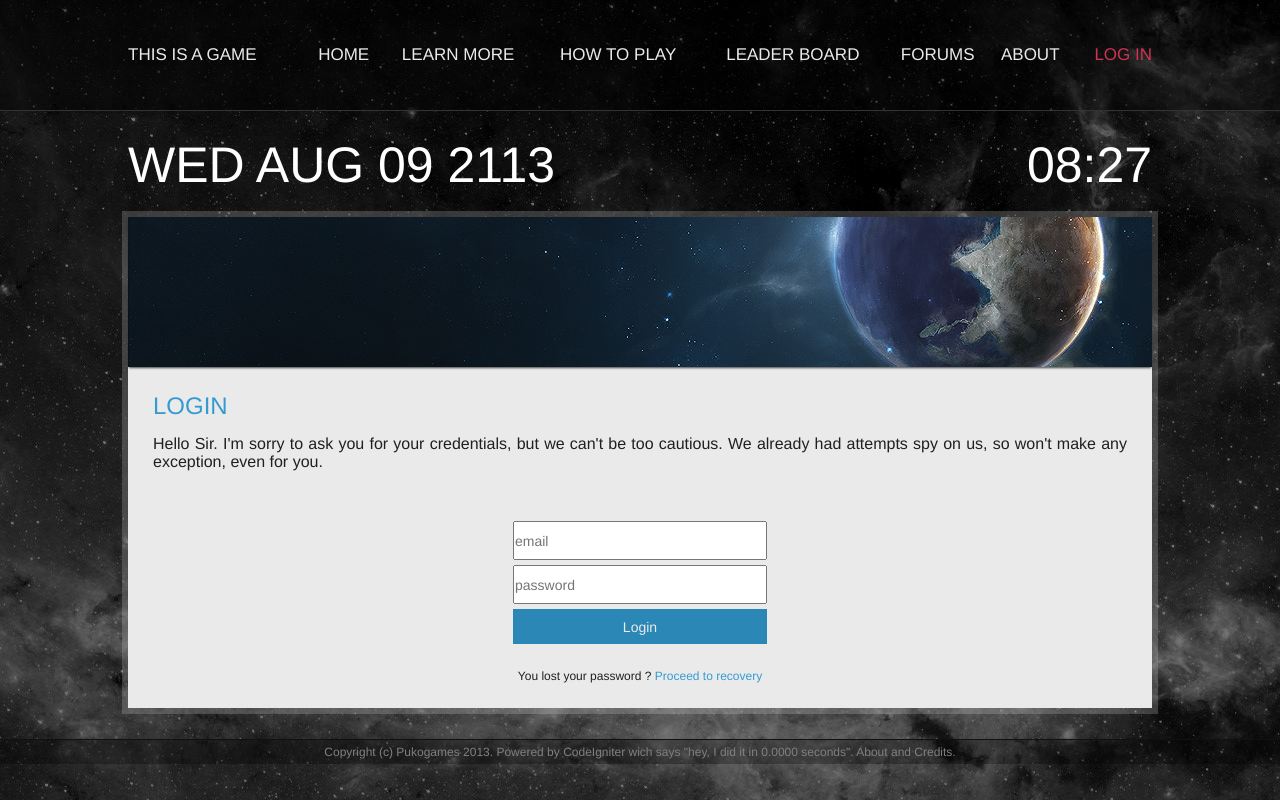
After one commit to PuKoren/open-cluster, a CodeIgniter app: page /user/action/login in a window 1280 px wide. The commit adds this page. Run offline with CodeIgniter, Linux system fonts and the light colour scheme; some libraries are stand-ins or nearby versions.

Commit message:
Login and recover pages

```diff
--- /dev/null
+++ b/application/controllers/user.php
@@ -0,0 +1,48 @@
+<?php if ( ! defined('BASEPATH')) exit('No direct script access allowed');
+
+class User extends CI_Controller {
+
+	public function __construct()
+	{
+		parent::__construct();
+		$this->data['selected'] = "";
+	}
+
+
+	private function setFormValidationRules($page){
+		$this->load->helper(array('form', 'url'));
+
+		$this->load->library('form_validation');
+
+		$this->load->view('templates/header', $this->data);
+
+		if($page == 'register')
+			$this->form_validation->set_rules('username', 'Username', 'trim|required|min_length[4]|max_length[25]|xss_clean');
+
+		if($page != 'recover')
+			$this->form_validation->set_rules('password', 'Password', 'trim|required|min_length[4]|max_length[25]');
+
+		$this->form_validation->set_rules('email', 'Email', 'trim|required|valid_email');
+
+		$this->form_validation->set_error_delimiters('<div class="error">', '</div>');
+	}
+
+	public function action($page = 'register')
+	{
+		$this->data['title'] = ucfirst($page);
+
+		$this->setFormValidationRules($page);
+
+		if ($this->form_validation->run() == FALSE)
+		{
+			$this->load->view('user/'.$page);
+		}
+		else
+		{
+			//do the user login/logout/registration/recover here
+			$this->load->view('user/'.$page.'success');
+		}
+
+		$this->load->view('templates/footer');
+	}
+}
--- a/application/views/pages/home.php
+++ b/application/views/pages/home.php
@@ -17,7 +17,7 @@
 		get shot. You understand?
 	</p>
 
-	<a href="<?php echo site_url('register');?>">
+	<a href="<?php echo site_url('user/action/register');?>">
 		<span class="registerButton">Create my Account and play now!</span>
 	</a>
 
--- a/application/views/templates/header.php
+++ b/application/views/templates/header.php
@@ -20,7 +20,7 @@
 				<li><a class="<?php echo ($selected == 'leaderboard')?'selected':''; ?>" href="<?php echo site_url('pages/leaderboard');?>">Leader board</a></li>
 				<li><a class="<?php echo ($selected == 'forums')?'selected':''; ?>" href="<?php echo site_url('pages/forums');?>">Forums</a></li>
 				<li><a class="<?php echo ($selected == 'about')?'selected':''; ?>" href="<?php echo site_url('pages/about');?>">About</a></li>
-				<li><a class="connect" href="">Log In</a></li>
+				<li><a class="connect" href="<?php echo site_url('user/action/login');?>">Log In</a></li>
 			</ul>
 		</div>
 	</div>
--- a/application/views/user/login.php
+++ b/application/views/user/login.php
@@ -0,0 +1,18 @@
+<img class="header" src="<?php echo site_url('resources/img/banners/planet.png');?>"></img>
+<div class="content">
+	<h1>Login</h1>
+	<p>
+		Hello Sir. I'm sorry to ask you for your credentials, but we can't be too cautious. We already had attempts spy on us, so won't make any exception, even for you.
+	</p>
+	<div class="errorList">
+		<?php echo validation_errors(); ?>
+	</div>
+	<?php echo form_open('user/action/login'); ?>
+		<input type="text" name="email" placeholder="email" value="<?php echo set_value('email');?>"/>
+		<input type="password" name="password" placeholder="password" value="<?php echo set_value('password');?>"/>
+		<input type="submit" value="Login"/>
+	</form>
+	<div class="notice textCenter">
+		You lost your password ? <a href="<?php echo site_url('user/action/recover');?>">Proceed to recovery</a>
+	</div>
+</div>
--- a/application/views/user/register.php
+++ b/application/views/user/register.php
@@ -8,13 +8,13 @@
 	<div class="errorList">
 		<?php echo validation_errors(); ?>
 	</div>
-	<?php echo form_open('register'); ?>
+	<?php echo form_open('user/action/register'); ?>
 		<input type="text" name="username" placeholder="username" value="<?php echo set_value('username');?>"/>
 		<input type="text" name="email" placeholder="email" value="<?php echo set_value('email');?>"/>
 		<input type="password" name="password" placeholder="password" value="<?php echo set_value('password');?>"/>
 		<input type="submit" value="Register"/>
 	</form>
 	<div class="notice textCenter">
-		You already have an account ? <a href="<?php echo site_url('login');?>">Proceed to log in</a>
+		You already have an account ? <a href="<?php echo site_url('user/action/login');?>">Proceed to log in</a>
 	</div>
 </div>
```
Also changed, not shown: application/views/user/loginsuccess.php (added, +7 -0 lines), application/views/user/recover.php (added, +14 -0 lines), application/views/user/recoversuccess.php (added, +8 -0 lines).
